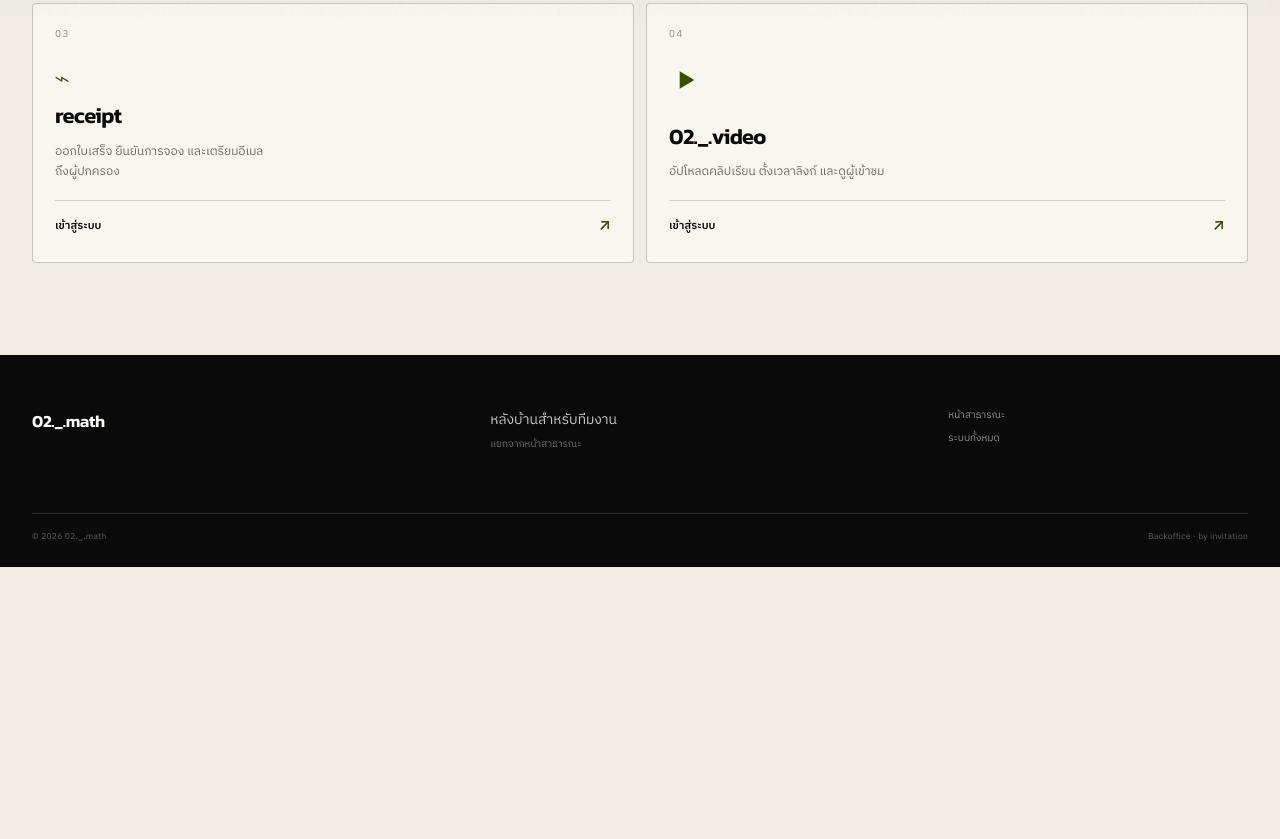
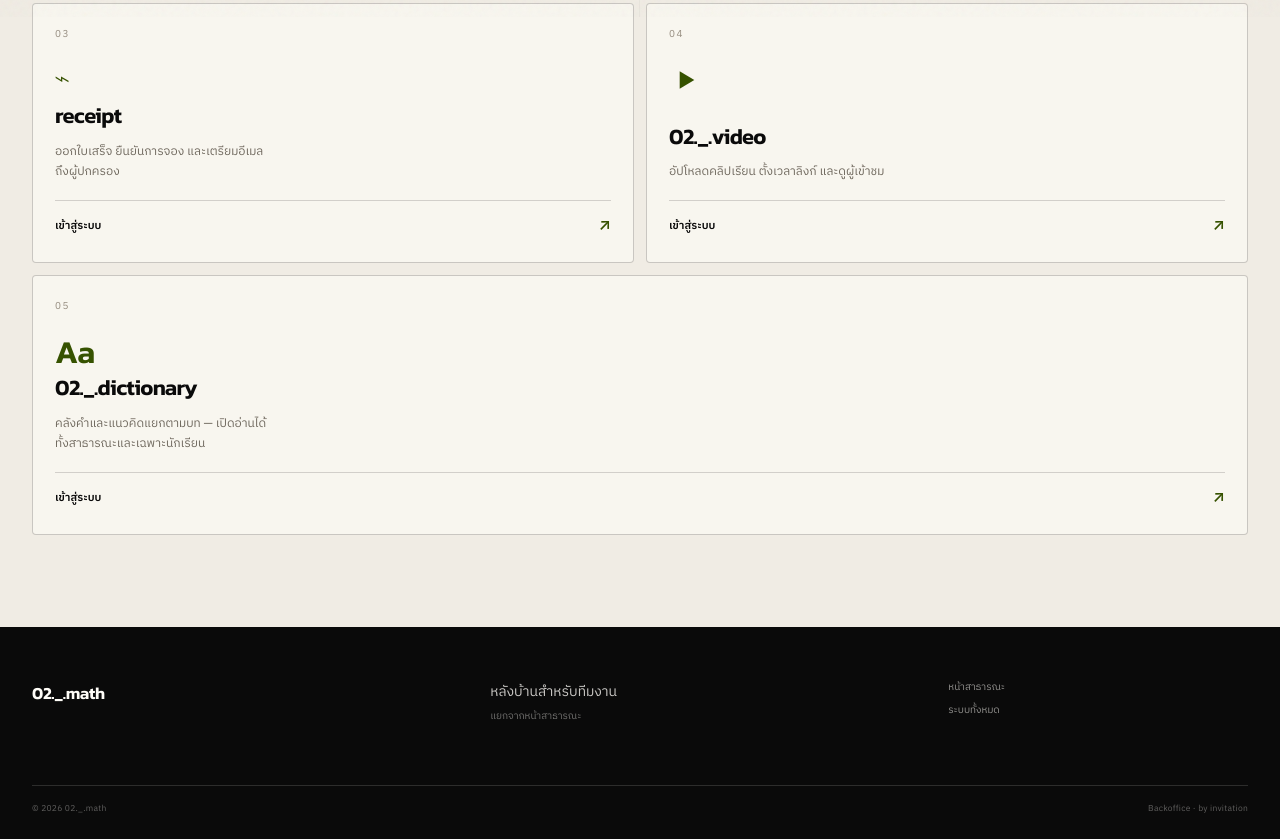
Before and after one commit to 08wxch/02._.math, a plain HTML site: page admin/index.html in a window 1280 px wide. Shown: the part 783-1622 px from the top of the page. Before the commit the page ends 1350 px from the top, so only its background shows below. Drawn offline with Linux system fonts and the light colour scheme.

Commit message:
Add dictionary to backoffice

```diff
--- a/admin/admin.css
+++ b/admin/admin.css
@@ -31,3 +31,5 @@
 .backoffice-grid { grid-template-columns: repeat(2, minmax(0, 1fr)); }
 
 .backoffice-card__glyph svg { display:block; width:32px; height:32px; }
+
+.backoffice-card--wide { grid-column: 1 / -1; }
--- a/admin/index.html
+++ b/admin/index.html
@@ -10,7 +10,7 @@
   <link rel="apple-touch-icon" href="../Circle.jpg">
   <link rel="preload" href="../assets/fonts/ibm-plex-sans-thai-400-thai.woff2" as="font" type="font/woff2" crossorigin>
   <link rel="stylesheet" href="../styles.css?v=20261112f">
-  <link rel="stylesheet" href="./admin.css?v=20261115b">
+  <link rel="stylesheet" href="./admin.css?v=20261115c">
 </head>
 <body class="backoffice-page">
   <div class="grain" aria-hidden="true"></div>
@@ -64,6 +64,13 @@
         <p>อัปโหลดคลิปเรียน ตั้งเวลาลิงก์ และดูผู้เข้าชม</p>
         <span class="backoffice-card__link">เข้าสู่ระบบ <span aria-hidden="true">↗</span></span>
       </a>
+      <a class="backoffice-card backoffice-card--wide" href="https://dictionary.02math.com">
+        <span class="backoffice-card__num">05</span>
+        <span class="backoffice-card__glyph" aria-hidden="true">Aa</span>
+        <h2>02._.dictionary</h2>
+        <p>คลังคำและแนวคิดแยกตามบท — เปิดอ่านได้ทั้งสาธารณะและเฉพาะนักเรียน</p>
+        <span class="backoffice-card__link">เข้าสู่ระบบ <span aria-hidden="true">↗</span></span>
+      </a>
     </section>
   </main>
 
```
